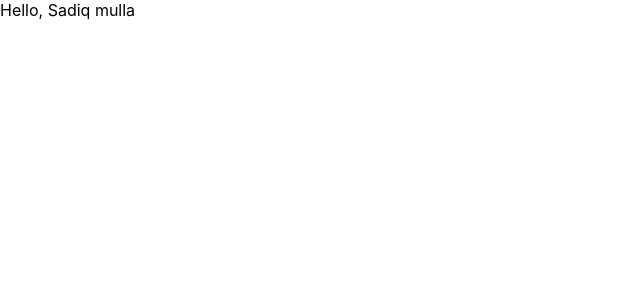
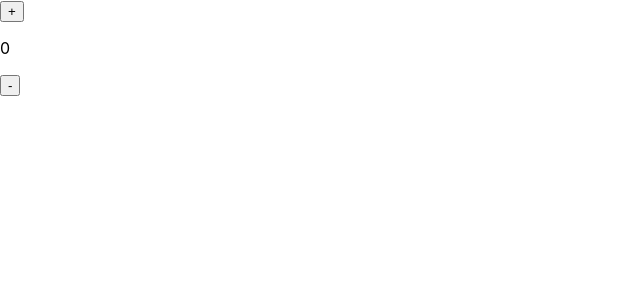
Before and after one commit to Mdsadiqmulla/React-Hooks, a React (Create React App) app: page / in a window 1280 px wide. Shown: the top 300 px of the page, without its empty margins (0-640 px from the left). Built offline with nearby package versions, Linux system fonts and the light colour scheme.

Commit message:
useState

```diff
--- a/src/App.css
+++ /dev/null
@@ -1,38 +0,0 @@
-.App {
-  text-align: center;
-}
-
-.App-logo {
-  height: 40vmin;
-  pointer-events: none;
-}
-
-@media (prefers-reduced-motion: no-preference) {
-  .App-logo {
-    animation: App-logo-spin infinite 20s linear;
-  }
-}
-
-.App-header {
-  background-color: #282c34;
-  min-height: 100vh;
-  display: flex;
-  flex-direction: column;
-  align-items: center;
-  justify-content: center;
-  font-size: calc(10px + 2vmin);
-  color: white;
-}
-
-.App-link {
-  color: #61dafb;
-}
-
-@keyframes App-logo-spin {
-  from {
-    transform: rotate(0deg);
-  }
-  to {
-    transform: rotate(360deg);
-  }
-}
--- a/src/App.js
+++ b/src/App.js
@@ -1,14 +1,13 @@
-import './App.css';
+import React from "react";
+import Home from "./Home";
 
 function App() {
-  function formatUser(user) {
-    return user.firstname + " " + user.lastname;
-  }
-  const user = {
-    firstname: 'Sadiq',
-    lastname: 'mulla'
-  };
-  return <div>Hello, {formatUser(user)}</div>
+
+  return (
+    <div>
+    <Home/>
+    </div>
+  )
 }
 
 export default App;
--- /dev/null
+++ b/src/Home.jsx
@@ -0,0 +1,19 @@
+import React,{useState} from "react";
+
+
+const Home = () => {
+    const [a, setA] = useState(0)
+
+    return (
+        <div>
+            <button onClick={() => setA(a+1)}>+</button>
+            <p>{a}</p>
+            <button onClick={() => setA(a-1)}>-</button>
+        </div>
+    )
+
+}
+
+
+
+export default Home;
```
